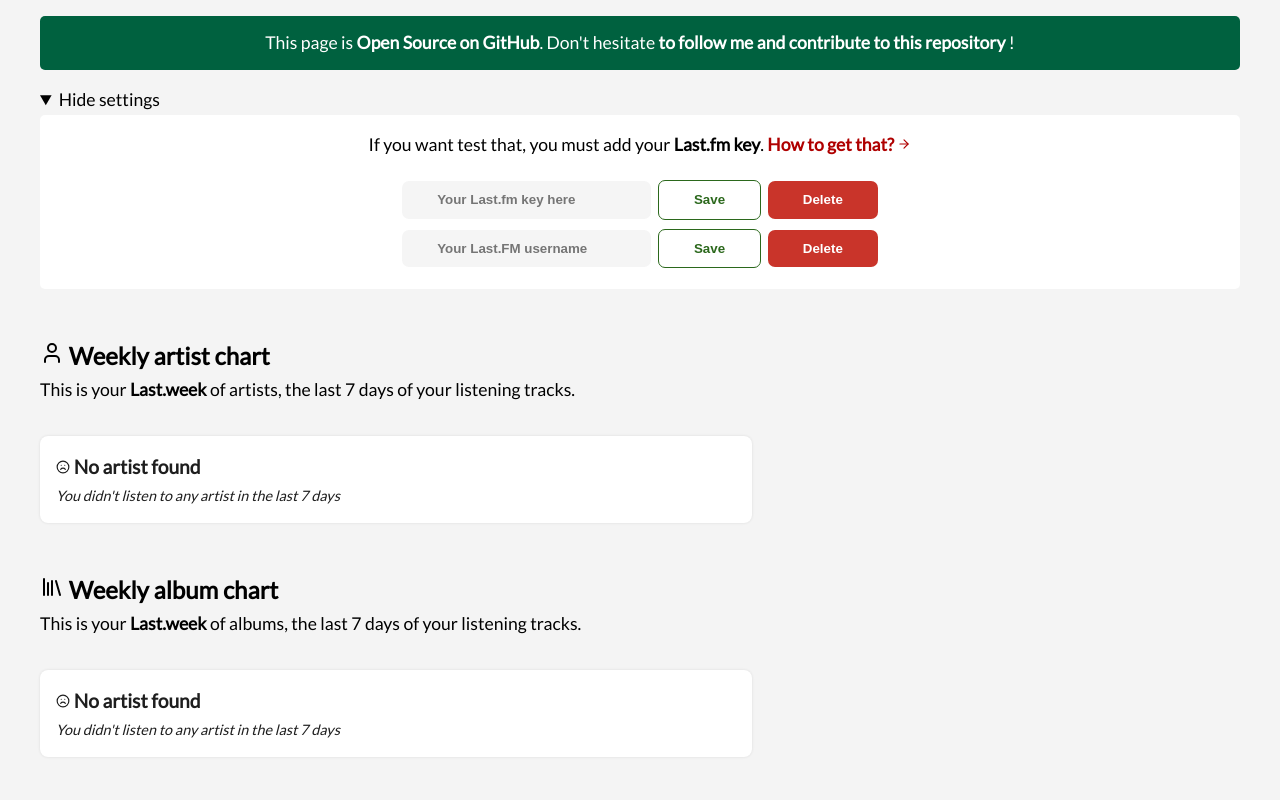
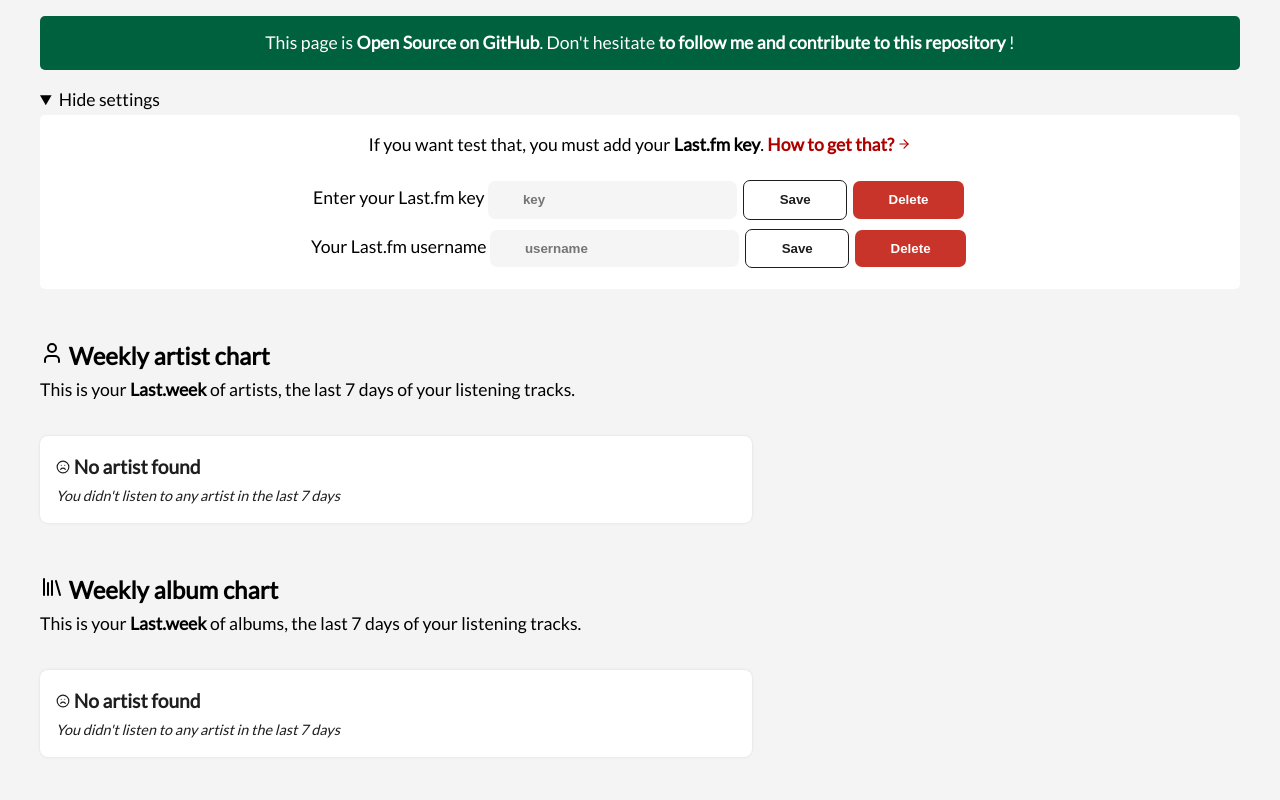
Before and after one commit to thomasbnt/lastfmprofile, a Vue app: page / in a window 1280 px wide. Shown: the top 800 px of the page. Built offline with nearby package versions, Linux system fonts and the light colour scheme.

Commit message:
:wheelchair: Label in form

```diff
--- a/src/components/FormKey.vue
+++ b/src/components/FormKey.vue
@@ -10,12 +10,14 @@
         </a>
       </p>
       <form>
-        <input type="password" autocomplete="false" v-model="key" placeholder="Your Last.fm key here">
+        <label for="lastfm_key">Enter your Last.fm key</label>
+        <input type="password" autocomplete="false" v-model="key" placeholder="key" id="lastfm_key">
         <button @click="saveKey" class="save">Save</button>
         <button @click="deleteKey" class="delete">Delete</button>
       </form>
       <form>
-        <input type="text" autocomplete="false" v-model="customUsername" placeholder="Your Last.FM username">
+        <label for="username">Your Last.fm username</label>
+        <input type="text" autocomplete="true" v-model="username" placeholder="username" id="username">
         <button @click="saveCustomUser" class="save">Save</button>
         <button @click="deleteCustomUser" class="delete">Delete</button>
       </form>
@@ -30,8 +32,8 @@
   name: "FormKey",
   data() {
     return {
-      customUsername: "",
-      key: "",
+      username: localStorage.getItem("username") ? localStorage.getItem("username") : "",
+      key: localStorage.getItem("lastfm_key") ? localStorage.getItem("lastfm_key") : "",
       detailsOpened: localStorage.getItem("detailsOpened") ? localStorage.getItem("detailsOpened") : true
     }
   },
@@ -40,23 +42,23 @@
   },
   methods: {
     saveCustomUser() {
-      if (this.customUsername === "") {
+      if (this.username === "") {
         alert("Please enter your Last.fm username.")
         return
       }
       // Check if username are @
-      if (this.customUsername.includes("@")) {
+      if (this.username.includes("@")) {
         // Remove @
-        this.customUsername = this.customUsername.replace("@", "")
+        this.username = this.username.replace("@", "")
       }
-      localStorage.setItem("customUsername", this.customUsername)
+      localStorage.setItem("username", this.username)
       this.$emit("getUserInfoFromLastFM")
       this.$emit("getWeeklyArtistChart")
       this.$emit("getUserRecentTracks")
     },
     deleteCustomUser() {
-      if (localStorage.getItem("customUsername")) {
-        localStorage.removeItem("customUsername")
+      if (localStorage.getItem("username")) {
+        localStorage.removeItem("username")
       }
     },
     saveKey() {
@@ -83,7 +85,7 @@
       const url = new URL(window.location.href)
       const username = url.searchParams.get("username")
       console.info(`Username found in URL: ${username}`)
-      localStorage.setItem("customUsername", username)
+      localStorage.setItem("username", username)
     }
     // If key is in the URL, save it in localStorage
     if (window.location.href.includes("key=")) {
@@ -112,8 +114,8 @@
 }
 
 .save {
-  border: 1px solid #2b681c;
-  color: #2b681c;
+  border: 1px solid var(--quite-black);
+  color: var(--quite-black);
   background-color: white;
 }
 
```
